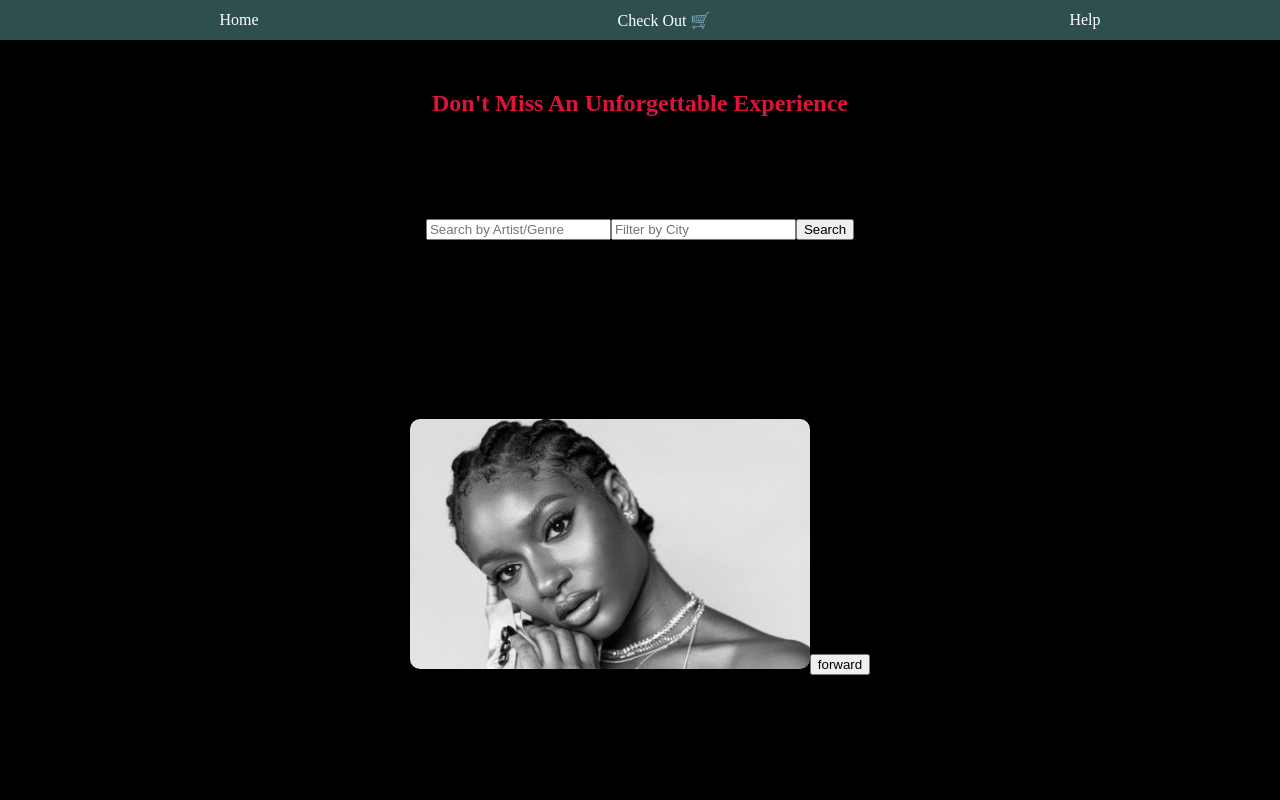
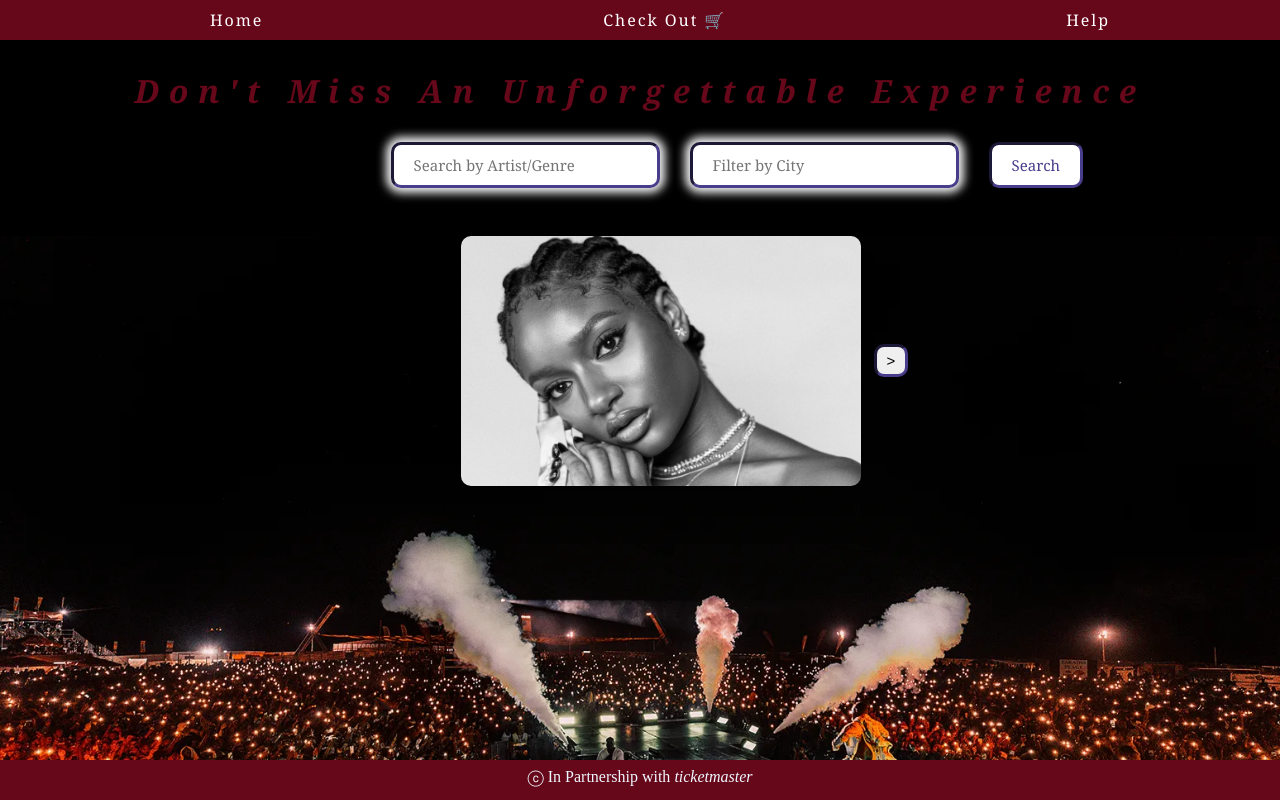
Before and after one commit to wghile/PS-Module2Project, a React (Vite) app: page / in a window 1280 px wide. Built offline with nearby package versions, Linux system fonts and the light colour scheme.

Commit message:
added styling to Main Page

```diff
--- a/src/App.css
+++ b/src/App.css
@@ -6,45 +6,133 @@
 .App{
   height: 100vh;
   width: 100vw;
+  overflow: scroll;
   display: grid;
-  grid-template-rows: 1fr 20fr;
-  /* background-image: url('./images/beyonce.jpeg'); */
+  grid-template-rows: 1fr 20fr 1fr;
 }
 
 /* Nav CSS */
 .Nav{
   grid-row: 1/2;
-  background-color: darkslategray;
+  background-color: rgb(102, 7, 26);
   width: 100vw;
   height: 40px;
+
+  position: fixed;
+  /* display: flex; */
+  /* justify-content: space-around; */
 }
 .Nav > ul{
   display: flex;
-  justify-content: space-between;
-  align-content: center;
+  /* justify-content: space-evenly; */
+  /* align-content: center; */
   height: 40px;
   list-style: none;
+  font-family: Georgia;
+  letter-spacing: 0.02in;
+
 }
 
 /* Form CSS */
 .Form{
   grid-row: 2/3;
-  width: 100vw;
-  height: 95vh;
-
+  /* width: 100vw;
+  height: 100vh; */
   background-color: black;
+  overflow: scroll;
 
   display: grid;
-  grid-template-rows: 1fr 1fr 4fr;
+  grid-template-rows: 1fr 4fr;
 }
-/* .Form{
-  gri
-} */
+.Form > .section1 {
+  grid-row: 1/2;
+}
+.Form > .section1 > h1{
+  position: relative;
+    bottom: 15px;
+  letter-spacing: 0.1in;
+  font-family: Georgia;
+  font-style: italic;
+  color: rgb(102, 7, 26)
+}
+.Form > .section1 > .inputs{
+  margin-left: 20vw;
+  margin-top: 15px;
+}
+.Form > .section1 > .inputs > input{
+  padding: 10px 20px;
+  box-shadow: 0px 0px 10px 5px whitesmoke;
+  border: 3px darkslateblue inset;
+  border-radius: 10px;
+  font-family: Georgia;
+  font-size: 15px;
+}
+.Form > .section1 > .inputs > input:first-child{
+  margin-right: 30px;
+}
+.Form > .section1 > .inputs > button {
+  padding: 10px 20px;
+  margin-left: 30px;
+  border: 3px darkslateblue inset;
+  border-radius: 10px;
+  font-family: Georgia;
+  font-size: 15px;
 
-/* Display CSS */
+  background-color: white;
+  transition: all 300ms ease-in-out;
+}
+.Form > .section1 > .inputs > button:hover{
+  background-color: black;
+  cursor: pointer;
+}
 
+.Form > .section2{
+  grid-row: 2/3;
+  height: 100vh;
+  width: 100vw;
+  background-image: url('./images/festival.png');
+  background-size: cover;
+  background-repeat: no-repeat;
+  overflow: scroll;
+  background-position: center;
+}
+.Form > .section2 > .images > img{
+  border-radius: 10px;
+  width: 400px;
+  height: 250px;
 
+  margin-left: 36vw;
+}
+.Form > .section2 > .images > button{
+  padding: 5px 10px;
+  border: 3px darkslateblue inset;
+  border-radius: 10px;
+  font-size: 15px;
+}
+.Form > .section2 > .images > button:first-child{
+  position: relative;
+    left: 35vw;
+    bottom: 120px;
+}
+.Form > .section2 > .images > button:last-child {
+  position: relative;
+    left: 1vw;
+    bottom: 120px;
+}
 /* Results CSS */
 /* .Results {
   grid: 3/4;
 } */
+
+/* Footer CSS */
+.Footer {
+  grid-row: 3/4;
+  background-color: rgb(102, 7, 26);
+  color: aliceblue;
+  width: 100vw;
+  height: 40px;
+  text-align: center;
+  padding-top: 8px;
+  position: fixed;
+    bottom: 0px;
+}
--- a/src/App.jsx
+++ b/src/App.jsx
@@ -6,6 +6,7 @@ import Results from './components/Results'
 import Nav from './components/Nav'
 import Help from './components/Help'
 import Purchase from './components/Purchase'
+import Footer from './components/Footer'
 
 function App() {
 
@@ -36,6 +37,7 @@ function App() {
         <Route path='/help' element={<Help />}/>
         <Route path='/checkout' element={<Purchase />}/>
       </Routes>
+      <Footer />
     </div>
   )
 }
--- /dev/null
+++ b/src/components/Footer.jsx
@@ -0,0 +1,8 @@
+export default function Footer() {
+
+  return (
+    <div className="Footer">
+      ⓒ In Partnership with <em>ticketmaster</em>
+    </div>
+  )
+}
--- a/src/components/Form.jsx
+++ b/src/components/Form.jsx
@@ -44,16 +44,16 @@ export default function Form({check}) {
     const [decDisplay, setDecDisplay] = useState(false)
 
 
-    const switchBackground = () => {
-        // backgrounds.animate([
-        //   {transform: "translateX(100vw)"}
-        // ],
-        //   {
-        //     duration: 2000,
-        //     iterations: infinite
-        // })
-        setBackground(victoria)
-    }
+    // const switchBackground = () => {
+    //     // backgrounds.animate([
+    //     //   {transform: "translateX(100vw)"}
+    //     // ],
+    //     //   {
+    //     //     duration: 2000,
+    //     //     iterations: infinite
+    //     // })
+    //     setBackground(victoria)
+    // }
 
     const decrementIndex = () => {
         let currentIndex = pics.findIndex((el) => el === background)
@@ -82,20 +82,24 @@ export default function Form({check}) {
 
   return (
     <div className="Form">
-        <h2 style={{color: 'crimson'}}>Don't Miss An Unforgettable Experience</h2>
+        <div className="section1">
+            <h1>Don't Miss An Unforgettable Experience</h1>
             <div className="inputs">
                 <input type="text" ref={artRef} placeholder="Search by Artist/Genre"></input>
                 <input type="text" ref={cityRef} placeholder="Filter by City"></input>
                 <button onClick={submit}>
-                <Link to='/searchresults' style={{color: 'black', textDecoration: 'none'}}>
+                    <Link to='/searchresults' style={{color: 'darkslateblue', textDecoration: 'none'}}>
                         Search
                     </Link>
                 </button>
             </div>
-        <div>
-            {decDisplay && <button onClick={decrementIndex}>back</button>}
-            <img src={background} style={{borderRadius: '10px', width: '400px', height: '250px'}} onClick={switchBackground}/>
-            {incDisplay && <button onClick={incrementIndex}>forward</button>}
+        </div>
+        <div className="section2">
+            <div className="images">
+                {decDisplay && <button onClick={decrementIndex}>{'<'}</button>}
+                <img src={background} />
+                {incDisplay && <button onClick={incrementIndex}>{'>'}</button>}
+            </div>
         </div>
         {/* <button onClick={reset}>Clear</button> */}
     </div>
```
Also changed, not shown: src/components/Display.jsx (deleted, +0 -20 lines), src/images/festival.png (added), 1 other file (tests, documents, lock files or other folders). Lines whose indentation alone changed are shown as unchanged.
